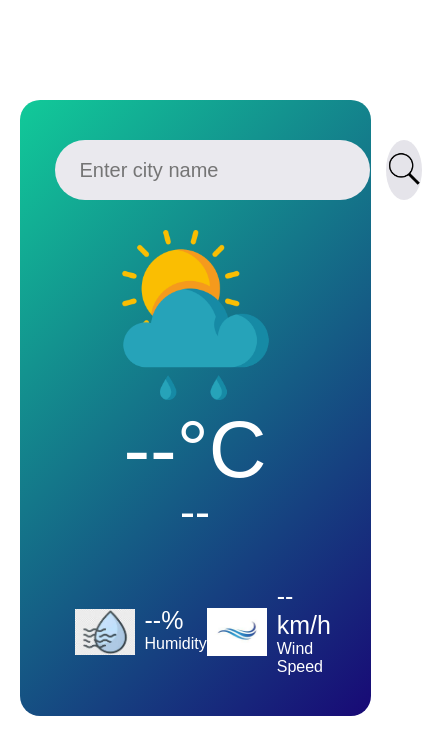
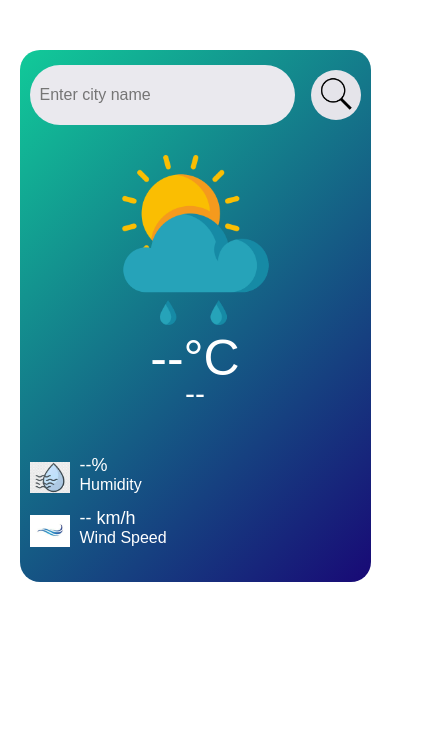
Before and after one commit to Baikuntha2000/miniproject, a plain HTML site: page mproject/public/index.html in a window 390 px wide. Shown: the whole page, 422 px wide, since content can reach past the window. Drawn offline with Linux system fonts and the light colour scheme.

Commit message:
Update style.css

```diff
--- a/mproject/public/style.css
+++ b/mproject/public/style.css
@@ -1,79 +1,90 @@
-*{
-    margin:0;
-    padding:0;
-    font-family: 'Poppins',sans-serif;
+* {
+    margin: 0;
+    padding: 0;
+    font-family: 'Poppins', sans-serif;
     box-sizing: border-box;
 }
-.card{
-    width:90%;
+
+.card {
+    width: 90%;
     max-width: 450px;
-    background: linear-gradient(135deg,#11ca99, #180976);
-    color:#fff;
-    margin:100px auto 0;
+    background: linear-gradient(135deg, #11ca99, #180976);
+    color: #fff;
+    margin: 100px auto 0;
     border-radius: 20px;
-    padding:40px 35px;
+    padding: 40px 35px;
     text-align: center;
 }
-.search{
+
+.search {
     display: flex;
     justify-content: space-between;
     align-items: center;
 }
-.search input{
+
+.search input {
     border: 0;
-    outline:0;
+    outline: 0;
     background: #eae9ee;
-    color:#534f4f;
-    padding:10px 25px;
+    color: #534f4f;
+    padding: 10px 25px;
     height: 60px;
     border-radius: 30px;
     margin-right: 16px;
     font-size: 20px;
-    flex:1;
+    flex: 1;
+}
 
-}
-.search button{
+.search button {
     border: 0;
-    outline:0;
+    outline: 0;
     background: #e5e4ea;
     border-radius: 50%;
     width: 60px;
     height: 60px;
     cursor: pointer;
 }
-.search button img{
+
+.search button img {
     width: 36px;
 }
-.weather-icon{
-    width:170px;
+
+.weather-icon {
+    width: 170px;
     margin-top: 30px;
 }
-.weather h1{
-    font-size:80px;
+
+.weather h1 {
+    font-size: 80px;
     font-weight: 500;
 }
-.weather h2{
-    font-size:45px;
+
+.weather h2 {
+    font-size: 45px;
     font-weight: 400;
-    margin-top:-10px;
+    margin-top: -10px;
 }
-.details{
+
+.details {
     display: flex;
     align-items: center;
     justify-content: space-between;
-    padding:0 20px;
+    padding: 0 20px;
     margin-top: 50px;
 }
-.col{
+
+.col {
     display: flex;
     align-items: center;
     text-align: left;
 }
-.col img{
-    width:60px;
+
+.col img {
+    width: 60px;
     margin-right: 10px;
 }
-.humidity,.wind{
+
+.humidity, .wind {
     font-size: 25px;
     margin-top: -6px;
 }
@@ -84,3 +95,78 @@
     font-size: 18px;
     color: #fff;
 }
+
+/* Responsive Styles */
+@media (max-width: 768px) {
+    .card {
+        padding: 20px 15px;
+    }
+
+    .search input {
+        font-size: 18px;
+        padding: 10px 15px;
+    }
+
+    .weather h1 {
+        font-size: 60px;
+    }
+
+    .weather h2 {
+        font-size: 36px;
+    }
+
+    .details {
+        flex-direction: column;
+        align-items: flex-start;
+        padding: 0 10px;
+    }
+
+    .col {
+        margin-bottom: 20px;
+    }
+
+    .humidity, .wind {
+        font-size: 20px;
+    }
+}
+
+@media (max-width: 480px) {
+    .card {
+        margin: 50px auto;
+        padding: 15px 10px;
+    }
+
+    .search input {
+        font-size: 16px;
+        padding: 8px 10px;
+    }
+
+    .search button {
+        width: 50px;
+        height: 50px;
+    }
+
+    .weather h1 {
+        font-size: 50px;
+    }
+
+    .weather h2 {
+        font-size: 30px;
+    }
+
+    .details {
+        padding: 0;
+    }
+
+    .col img {
+        width: 40px;
+    }
+
+    .humidity, .wind {
+        font-size: 18px;
+    }
+
+    .loading {
+        font-size: 16px;
+    }
+}
```
